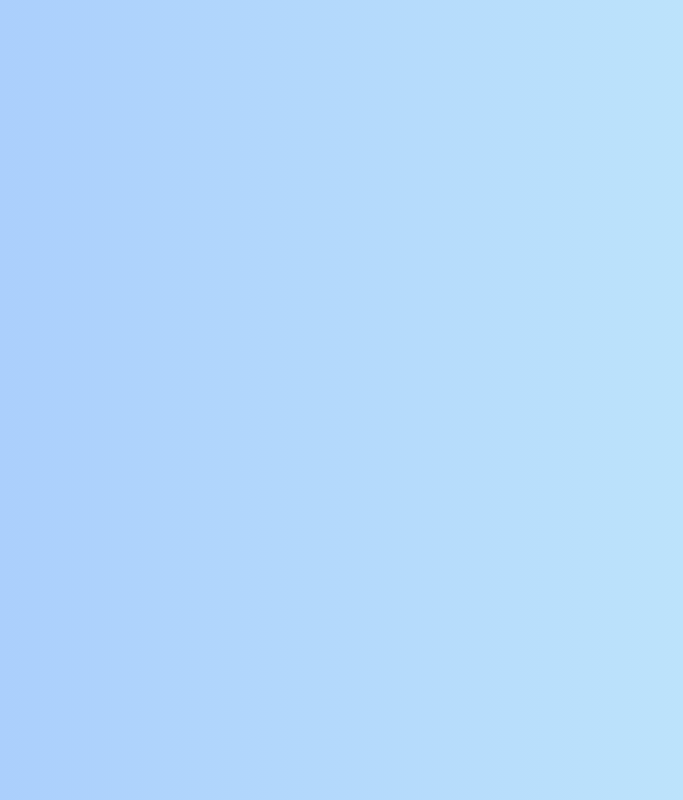
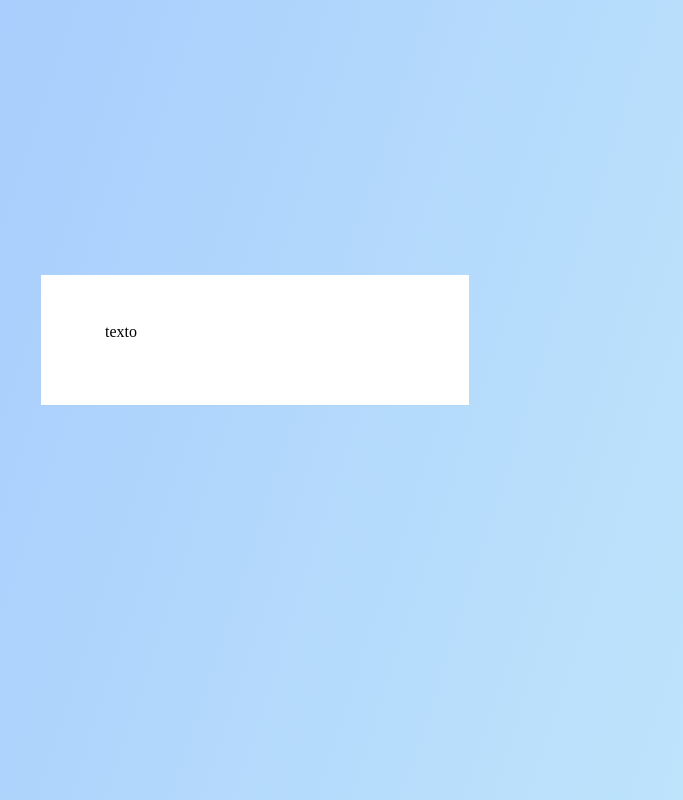
Before and after one commit to MiPigurim/Jogo-adivinhacao, a plain HTML site: page index.html in a window 1280 px wide. Shown: the whole page, without its empty margins (385-1068 px from the left). Drawn offline with Linux system fonts and the light colour scheme.

Commit message:
feat: caixa central (main)

```diff
--- a/index.html
+++ b/index.html
@@ -7,5 +7,7 @@
 
     <link rel="stylesheet" href="./style.css" />
   </head>
-  <body></body>
+  <body>
+    <main>texto</main>
+  </body>
 </html>
--- a/style.css
+++ b/style.css
@@ -1,3 +1,25 @@
+* {
+  margin: 0;
+  padding: 0;
+  box-sizing: border-box;
+}
+
+:root {
+  font-size: 62.5%;
+}
 body {
   background: linear-gradient(288deg, #c2e9fb 0%, #a1c4fd 100%);
+  font-size: 1.6rem;
+  display: grid;
+  place-items: center;
+  height: 100vh;
 }
+
+main {
+  background: #fff;
+  box-shadow: 0px 0.2px 0.4px 0px rgba(0, 0, 0, 0.1);
+  border-radius: 0.6px;
+  padding: 4.8rem 6.4rem 6.4rem;
+  width: min(42.8rem, 90%);
+  margin-top: -12rem;
+}
```
